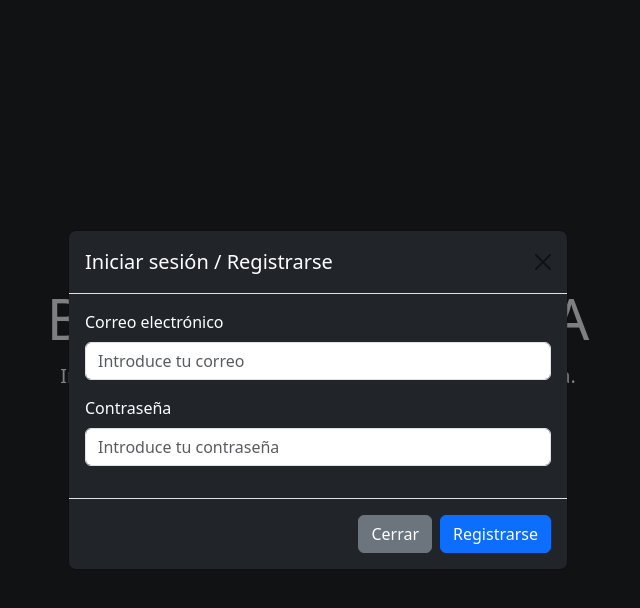
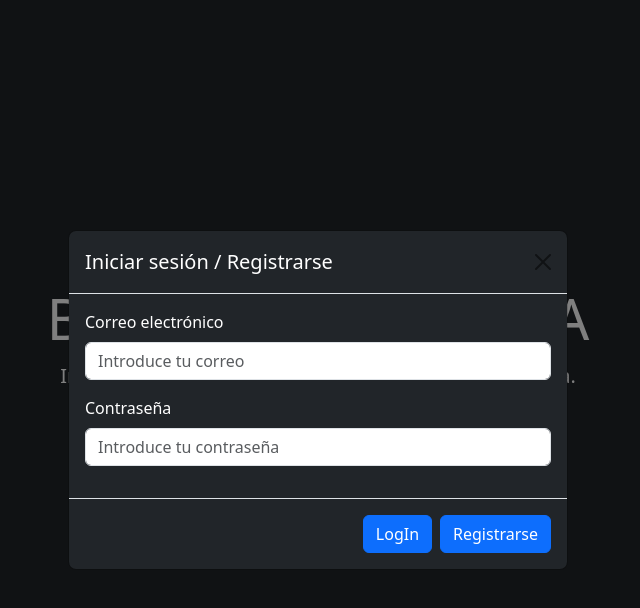
Before and after one commit to SanchezSillero/Sorna-frontend, an Angular app: page / in a window 1280 px wide. Both pictures are taken after a click on the button "Iniciar sesión". Shown: the top 608 px of the page, without its empty margins (322-962 px from the left). Built offline with nearby package versions, Linux system fonts and the light colour scheme.

Commit message:
Update auth-modal.component.html

```diff
--- a/src/app/components/auth-modal/auth-modal.component.html
+++ b/src/app/components/auth-modal/auth-modal.component.html
@@ -42,10 +42,13 @@
         </form>
       </div>
       <div class="modal-footer">
-        <button type="button" class="btn btn-secondary" data-bs-dismiss="modal">
-          Cerrar
+        <button type="button" class="btn btn-primary" (click)="onSubmit()">
+          LogIn
         </button>
-        <button type="button" class="btn btn-primary">Registrarse</button>
+
+        <button type="button" class="btn btn-primary" (click)="onRegister()">
+          Registrarse
+        </button>
       </div>
     </div>
   </div>
```
